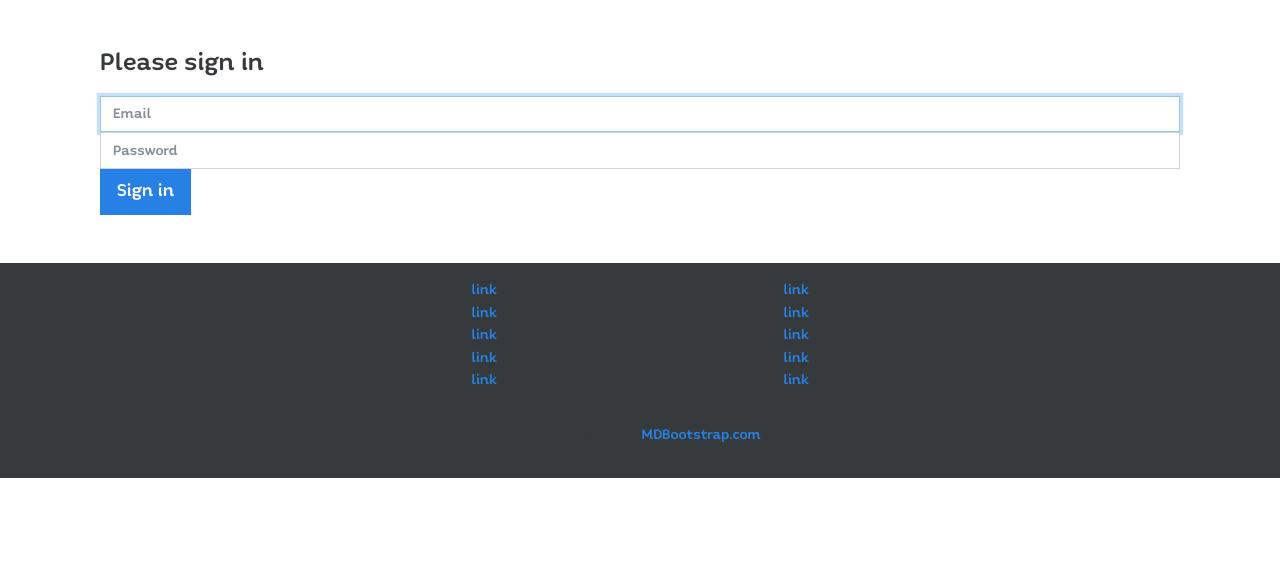
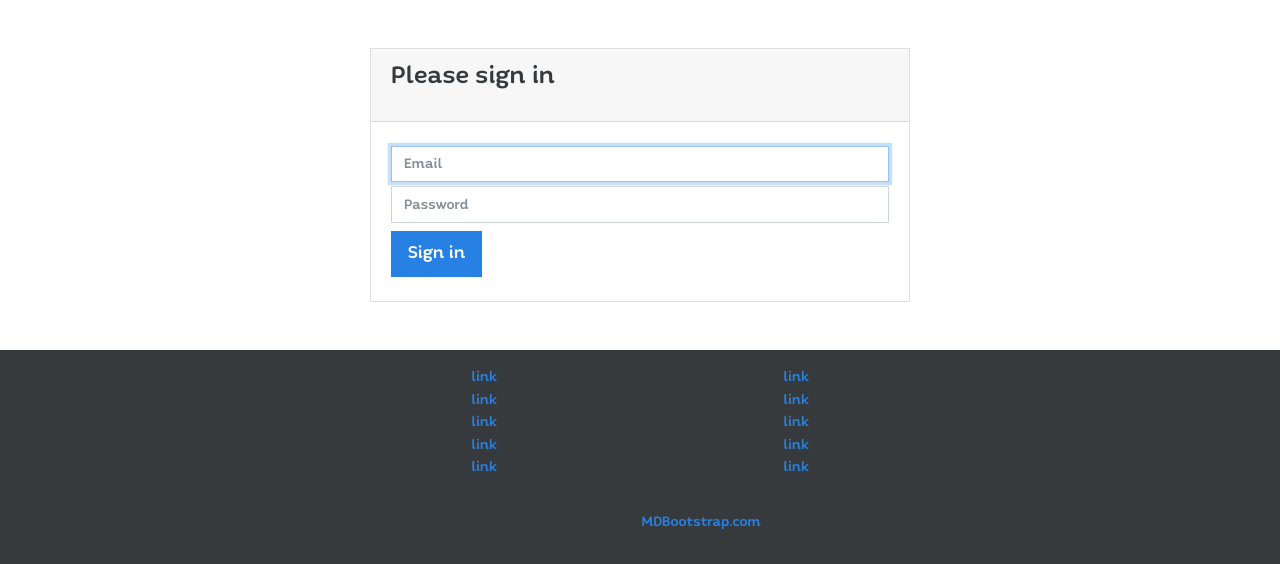
Before and after one commit to ScRalP/pangolri, a Symfony app: template templates/security/login.html.twig in a window 1280 px wide. Shown: the part 90-654 px from the top of the page. Run offline with Twig, Linux system fonts and the light colour scheme; the template is opened without the code that fills it, so the values that code supplies are empty; style sheets or scripts are compiled from the project's sources; some libraries are stand-ins or nearby versions.

Commit message:
modification du login pour le rendre plus stylé

```diff
--- a/templates/security/login.html.twig
+++ b/templates/security/login.html.twig
@@ -14,11 +14,16 @@
         </div>
     {% endif %}
 
+    <div class="card offset-3 col-6 p-0">
+        <div class="card-header">
             <h1 class="h3 mb-3 font-weight-normal">Please sign in</h1>
+        </div>
+
+        <div class="card-body">
             <label for="inputEmail" class="sr-only">Email</label>
-    <input type="email" value="{{ last_username }}" name="email" id="inputEmail" class="form-control" placeholder="Email" required autofocus>
+            <input type="email" value="{{ last_username }}" name="email" id="inputEmail" class="form-control my-1" placeholder="Email" required autofocus>
             <label for="inputPassword" class="sr-only">Password</label>
-    <input type="password" name="password" id="inputPassword" class="form-control" placeholder="Password" required>
+            <input type="password" name="password" id="inputPassword" class="form-control my-1" placeholder="Password" required>
 
             <input type="hidden" name="_csrf_token" value="{{ csrf_token('authenticate') }}">
 
@@ -33,8 +38,11 @@
                 </div>
             #}
 
-    <button class="btn btn-lg btn-primary" type="submit">
+            <button class="btn btn-lg btn-primary my-1" type="submit">
                 Sign in
             </button>
+
+        </div>
+    </div>
 </form>
 {% endblock %}
```
Also changed, not shown: 1 other file. Lines whose indentation alone changed are shown as unchanged.
